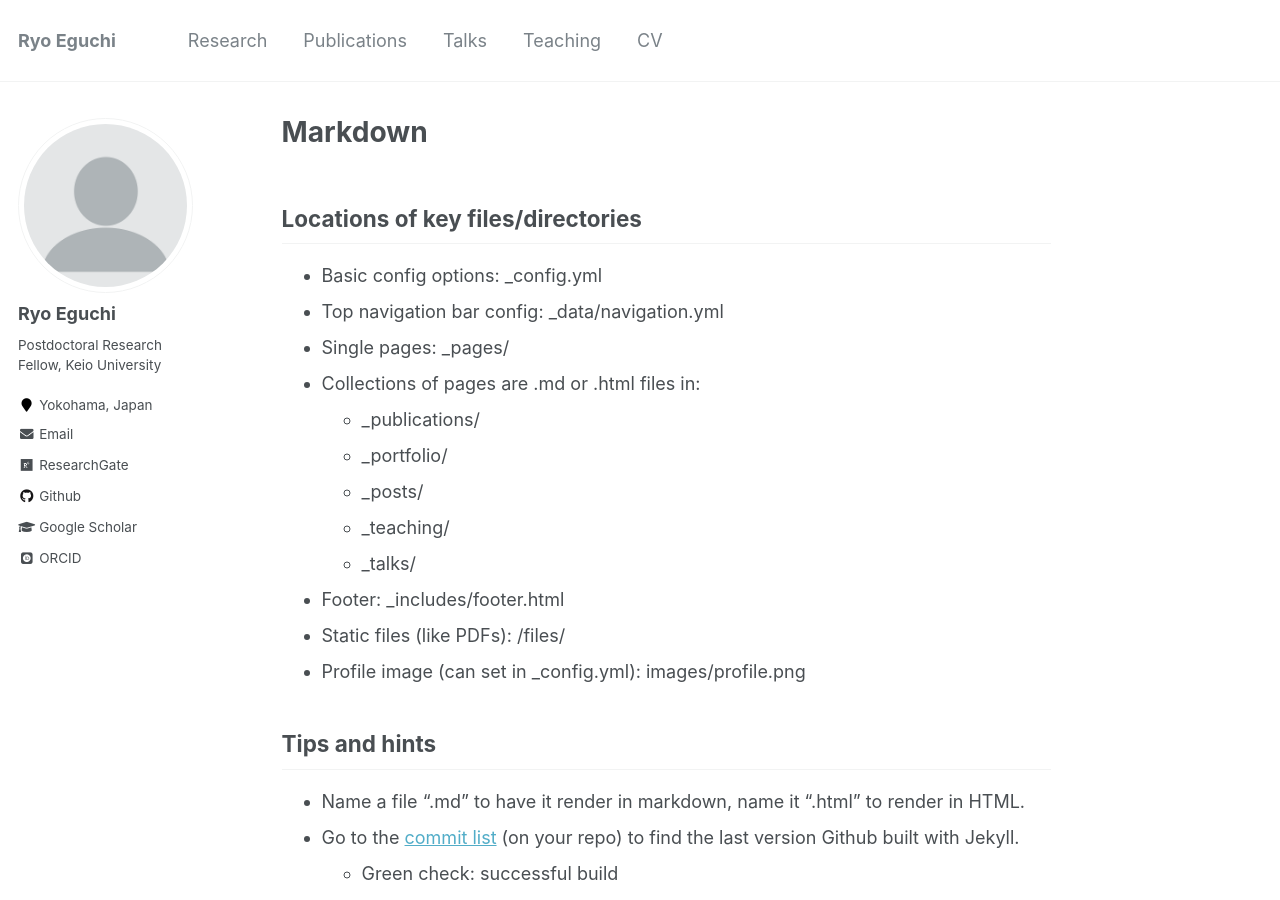
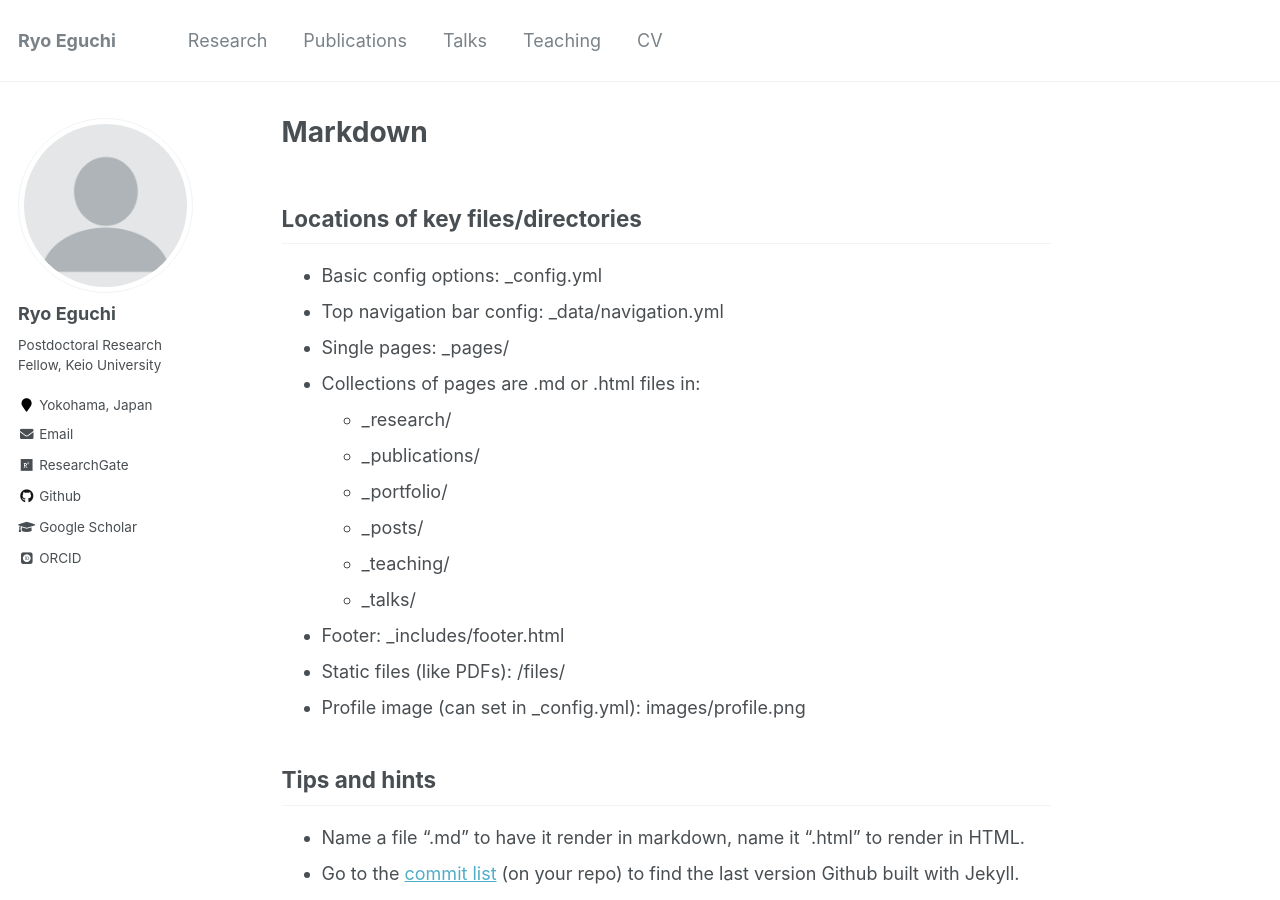
Before and after one commit to eguryo/eguryo.github.io, a Jekyll site: the page built from _pages/markdown.md, in a window 1280 px wide and 900 px high. Built offline with Jekyll 4.4.1, drawn with Linux system fonts in a browser that asks for light colours; some web fonts are replaced.

Commit message:
Update markdown.md

```diff
--- a/_pages/markdown.md
+++ b/_pages/markdown.md
@@ -13,6 +13,7 @@ redirect_from:
 * Top navigation bar config: _data/navigation.yml
 * Single pages: _pages/
 * Collections of pages are .md or .html files in:
+  * _research/
   * _publications/
   * _portfolio/
   * _posts/
```
